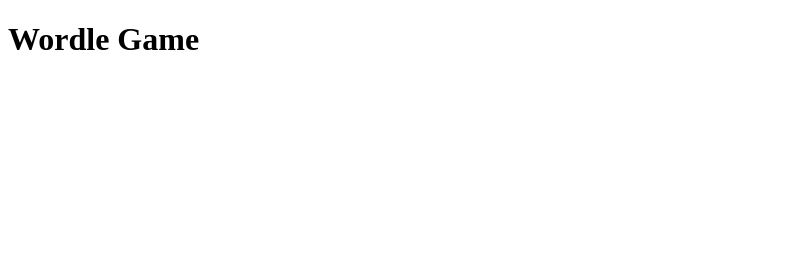
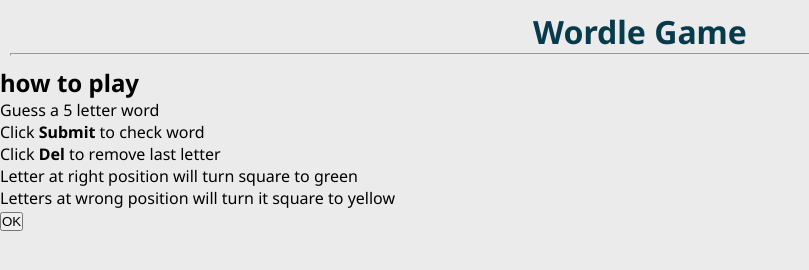
Before and after one commit to AlAliMazen/Wordle-Game, a plain HTML site: page index.html in a window 1280 px wide. Shown: the whole page, without its empty margins (0-809 px from the left). Drawn offline with Linux system fonts and the light colour scheme.

Commit message:
Feat: Add fonts and Color styles and How to play section

```diff
--- a/assets/css/styles.css
+++ b/assets/css/styles.css
@@ -0,0 +1,23 @@
+@import url('https://fonts.googleapis.com/css2?family=Noto+Sans:ital,wght@0,100;0,200;0,300;0,400;0,500;0,600;0,700;0,800;0,900;1,100;1,200;1,300;1,400;1,500;1,600;1,700;1,800;1,900&display=swap');
+
+
+*{
+    margin: 0;
+    padding: 0;
+    box-sizing: border-box;
+}
+body{
+    font-family: 'Noto Sans', sans-serif;
+    background-color: #ebebeb;
+}
+header{
+    text-align: center;
+    margin: 5px;
+    padding: 5px;font-family: inherit;
+}
+#title{
+    color:#073B4C
+}
+header> hr{
+    height: 3px;
+}
--- a/index.html
+++ b/index.html
@@ -12,9 +12,26 @@
 </head>
 <body>
     <header>
-        <h1>Wordle Game</h1>
+        <h1 id="title">Wordle Game</h1>
+        <hr>
     </header>
     <main>
+        <!--How to play Note-->
+        <div class="How-to-play">
+            <h2>how to play</h2>
+            <ol>
+                <li>Guess a 5 letter word</li>
+                <li>Click <strong>Submit</strong> to check word</li>
+                <li>Click <strong>Del</strong> to remove last letter</li>
+            </ol>
+            <p>
+                Letter at right position will turn square to green
+            </p>
+            <p>
+                Letters at wrong position will turn it square to yellow
+            </p>
+            <button>OK</button>
+        </div>
         <div id="game-board"></div>
         <div id="keyboard-keys"></div>
     </main>
```
Also changed, not shown: assets/images/brainstorming-words.jpg (added), assets/images/letts-wooden-pieces.jpg (added).
